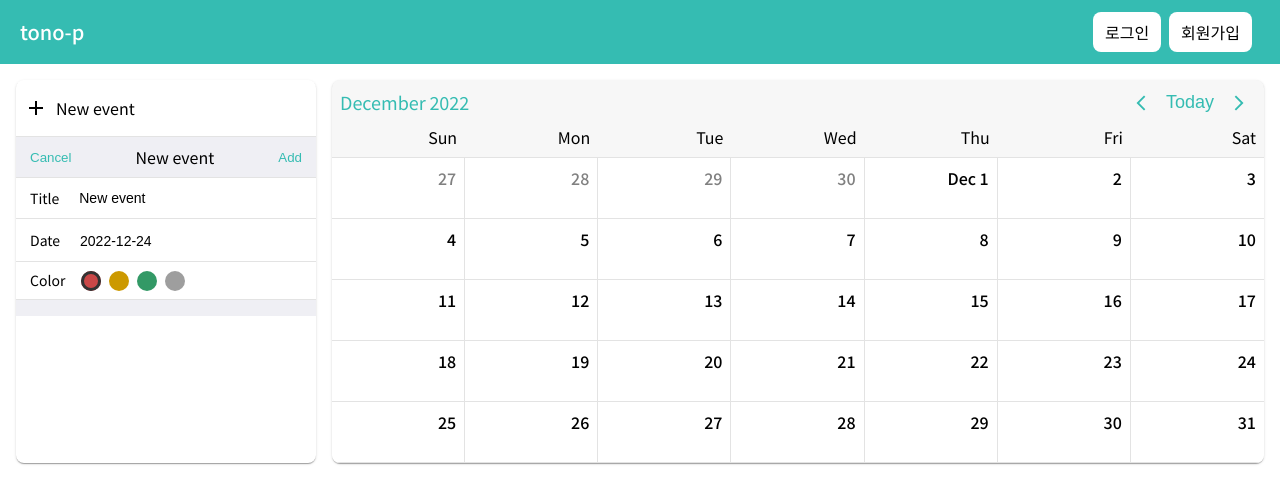
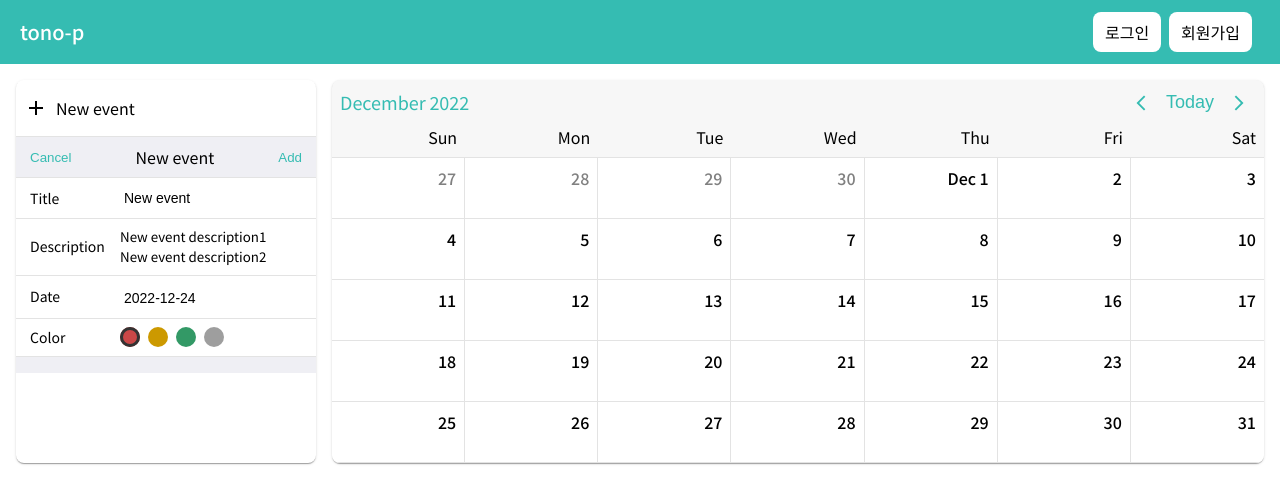
Before and after one commit to jmeno1011/tono-p, a Next.js app: page /calendar in a window 1280 px wide. Both pictures are taken after a click on the element "New event". Shown: the top 504 px of the page. Built offline with nearby package versions, Linux system fonts and the light colour scheme.

Commit message:
add description-input in scheduleform

```diff
--- a/src/componets/calendar/ScheduleForm.jsx
+++ b/src/componets/calendar/ScheduleForm.jsx
@@ -33,7 +33,7 @@ const Row = styled.div`
     background-color: #fff;
     border-bottom: 1px solid #e3e3e3;
     h5{
-        margin-right: 16px;
+        min-width: 90px;
     }
     input{
         outline: none;
@@ -42,6 +42,11 @@ const Row = styled.div`
         padding: 4px;
         font-size: 0.875rem;
         flex: 1;
+    }
+    textarea{
+        outline: none;
+        border: none;
+        resize: none;
     }
 `
 const RadioColor = styled.label`
@@ -75,6 +80,7 @@ const RadioColor = styled.label`
 `
 const ScheduleForm = ({ open, setOpen }) => {
     const [title, setTitle] = useState("New event");
+    const [description, setDescription] = useState("New event description1\nNew event description2");
     const [startDate, setStartDate] = useState(new Date());
     const [color, setColor] = useState("#ca4747");
 
@@ -82,11 +88,13 @@ const ScheduleForm = ({ open, setOpen }) => {
         e.preventDefault();
         const data = {
             title,
+            description,
             startDate,
             color
         }
         console.log(data);
         setTitle("")
+        setDescription("")
     }
 
     return (
@@ -98,9 +106,12 @@ const ScheduleForm = ({ open, setOpen }) => {
             </ScheduleFormHeader>
             <Row>
                 <h5>Title</h5>
-                <input type={"text"} value={title} onChange={e => setTitle(e.target.value)} />
+                <input type={"text"} placeholder="..." value={title} onChange={e => setTitle(e.target.value)} />
             </Row>
-
+            <Row>
+                <h5>Description</h5>
+                <textarea rows={2} placeholder="..." value={description} onChange={e=>setDescription(e.target.value)} />
+            </Row>
             <Row>
                 <h5>Date</h5>
                 <ReactDatePicker dateFormat="yyyy-MM-dd" selected={startDate} onChange={(date) => setStartDate(date)} />
--- a/src/styles/globals.css
+++ b/src/styles/globals.css
@@ -1,6 +1,6 @@
 @import "./reset.css";
 html,
-body {
+body, textarea {
   padding: 0;
   margin: 0;
   font-family: 'Noto Sans KR', sans-serif;
```
